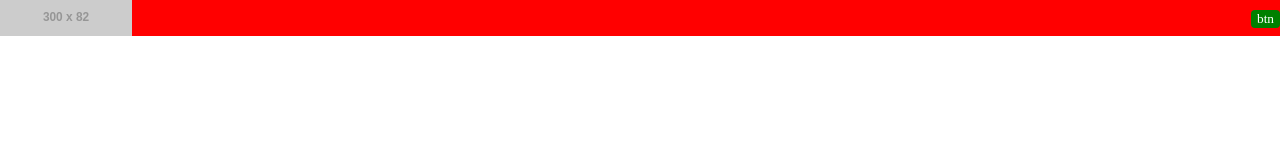
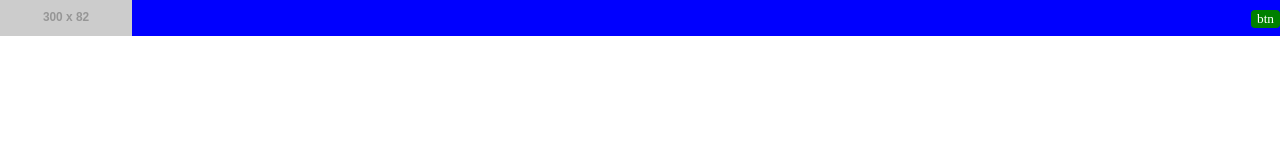
Before and after one commit to undefinedist/cartel, a Gatsby site: page / in a window 1280 px wide. Built offline with nearby package versions, Linux system fonts and the light colour scheme; Gatsby itself is replaced by a stand-in of ours; placeholder pictures from the web are drawn by us.

Commit message:
Add siteMetadata

```diff
--- a/gatsby-config.js
+++ b/gatsby-config.js
@@ -1,6 +1,9 @@
 module.exports = {
   siteMetadata: {
-    title: `Gatsby Default Starter`,
+    header: {
+      color: `blue`,
+      button: `world`,
+    },
   },
   plugins: [`gatsby-plugin-react-helmet`, `gatsby-plugin-styled-components`],
 }
--- a/src/pages/index.js
+++ b/src/pages/index.js
@@ -3,11 +3,14 @@ import Link from 'gatsby-link'
 import Header from '../components/sicario/Header'
 import Fixed from '../components/sicario/Fixed'
 
-const IndexPage = () => (
+const IndexPage = ({data}) => {
+  const {header} = data.site.siteMetadata
+
+  return (
     <Fixed top right left z={100}>
       <Header
-      bg="red"
-      text="hello"
+        bg={header.color}
+        text={header.button}
         logoPx={[5]}
         src="https://dummyimage.com/300x82/000/fff.png&text=UNDEF"
         logoWrapper={{
@@ -23,10 +26,23 @@ const IndexPage = () => (
           color: 'white',
           bg: 'green',
           px: [5],
-      }}>
-      hello
-    </Header>
+        }}
+      />
     </Fixed>
   )
+}
 
 export default IndexPage
+
+export const query = graphql`
+  query AboutQuery {
+    site {
+      siteMetadata {
+        header {
+          color
+          button
+        }
+      }
+    }
+  }
+`
```
Lines whose indentation alone changed are shown as unchanged.
